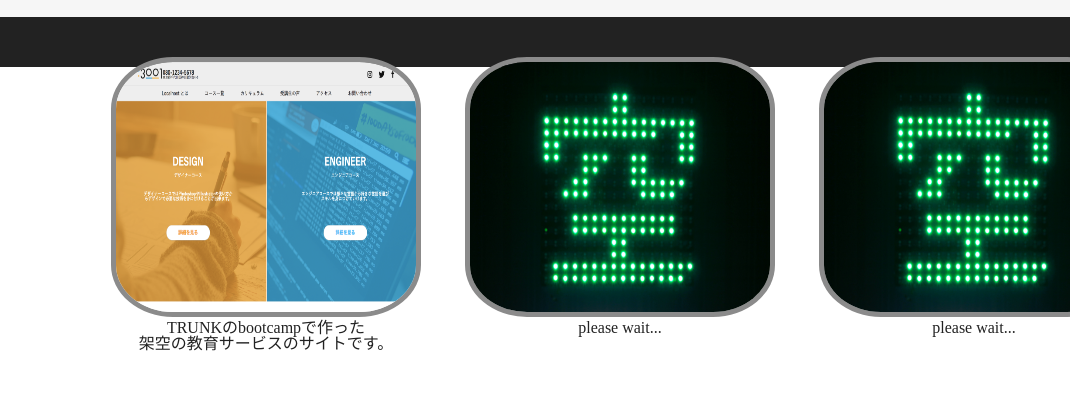
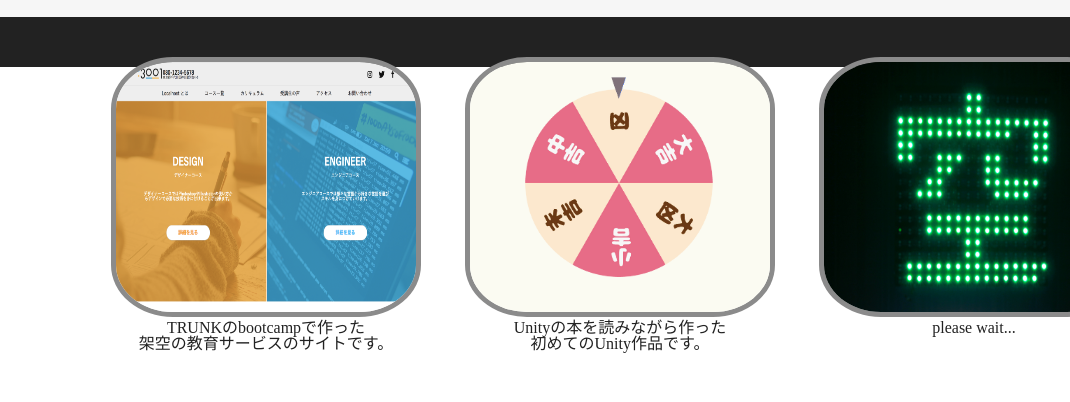
Before and after one commit to hiiiiikaru/Kaneko_site, a website: page works.html in a window 1280 px wide. Shown: the part 733-1135 px from the top of the page, 0-1070 px from the left. Drawn offline with nearby package versions, Linux system fonts and the light colour scheme.

Commit message:
unity1追加

```diff
--- a/works.html
+++ b/works.html
@@ -63,17 +63,11 @@
             </a>
             <p>TRUNKのbootcampで作った<br>架空の教育サービスのサイトです。</p>
           </li>
-          <!-- <li>
-            <a href="./おみくじルーレット/index.html">
+          <li>
+            <a href="http://localhost:51593/">
               <img src="img/unity1.png" alt="works5" width="300px" height="250px">
             </a>
             <p>Unityの本を読みながら作った<br>初めてのUnity作品です。</p>
-          </li> -->
-          <li>
-            <a href="#">
-              <img src="img/kara.jpg" alt="works6" width="300px" height="250px">
-            </a>
-            <p>please wait...<br>　</p>
           </li>
           <li>
             <a href="#">
```
Also changed, not shown: img/unity1.png (added).
